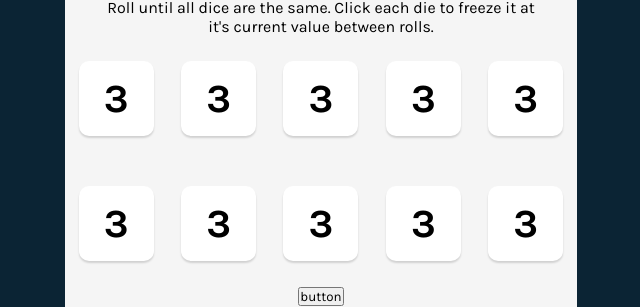
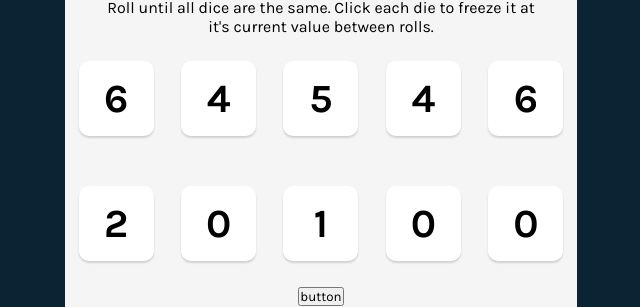
Before and after one commit to ConnorBabaCodes/Tenzi-game, a React (Vite) app: page / in a window 1280 px wide. Shown: the part 255-562 px from the top of the page, without its empty margins (319-959 px from the left). Built offline with nearby package versions, Linux system fonts and the light colour scheme.

Commit message:
adjusted dice to generate numbers automatically

```diff
--- a/src/App.jsx
+++ b/src/App.jsx
@@ -5,7 +5,7 @@ import Die from './assets/components/Die'
 
 function App() {
 
-
+const [dieState, setDieState] = useState(allNumbers())
 
 function allNumbers() {
   let numberArray = []
@@ -15,7 +15,7 @@ function allNumbers() {
   return numberArray
 }
 
-
+const diceArray = dieState.map(die => <Die value={die} />)
 
   return (
     <div className="App">
@@ -25,16 +25,7 @@ function allNumbers() {
         <p>Roll until all dice are the same. Click each die to freeze it at it's current value between rolls.</p>
         </div>
         <div className="die-container">
-          <Die value={3}/>
-          <Die value={3}/>
-          <Die value={3}/>
-          <Die value={3}/>
-          <Die value={3}/>
-          <Die value={3}/>
-          <Die value={3}/>
-          <Die value={3}/>
-          <Die value={3}/>
-          <Die value={3}/>
+         {diceArray}
         </div>
         <div className="button-container">
 
```
